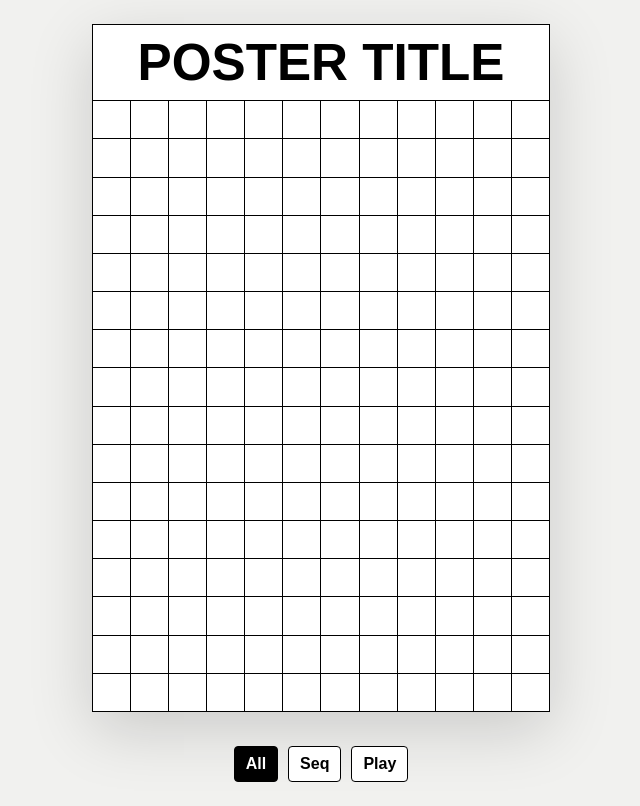
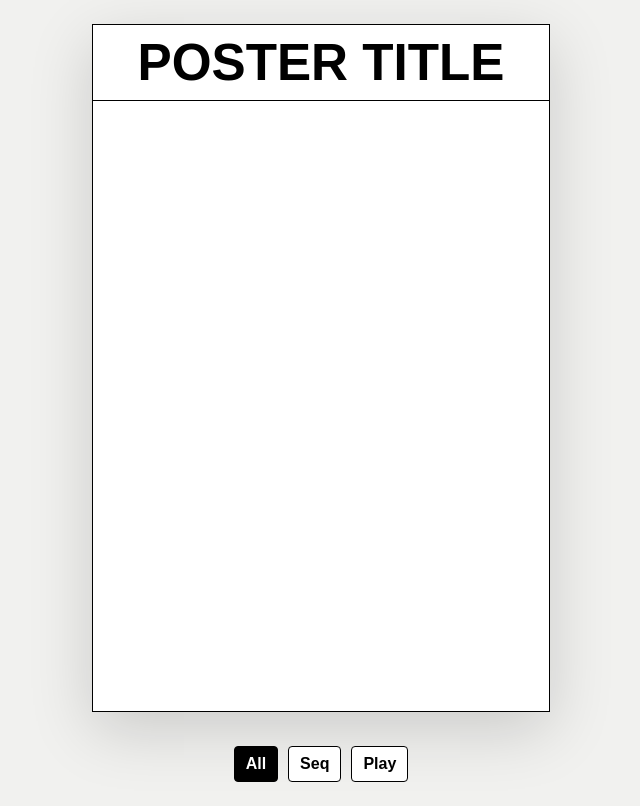
Before and after one commit to JohnPhamous/scribbles-poster, a Next.js app: page / in a window 1280 px wide. Shown: the whole page, without its empty margins (319-959 px from the left). Built offline with nearby package versions, Linux system fonts and the light colour scheme.

Commit message:
Remove cell grid lines

```diff
--- a/src/app/globals.css
+++ b/src/app/globals.css
@@ -70,9 +70,9 @@ button {
 
 .posterGrid {
   align-self: center;
-  background: #000;
+  background: #fff;
   display: grid;
-  gap: 1px;
+  gap: 0;
   grid-template-columns: repeat(var(--columns), 1fr);
   grid-template-rows: repeat(var(--rows), 1fr);
   height: var(--grid-height-percent);
@@ -86,7 +86,7 @@ button {
   appearance: none;
   background: #fff;
   border: 0;
-  cursor: crosshair;
+  cursor: pointer;
   display: block;
   min-height: 0;
   min-width: 0;
@@ -94,16 +94,31 @@ button {
   padding: 0;
   position: relative;
   touch-action: manipulation;
-  transition: box-shadow 160ms ease, background 160ms ease;
 }
 
-.cell:hover {
-  box-shadow: inset 0 0 0 3px #000;
-  z-index: 2;
+.cell::after {
+  background: rgba(0, 0, 0, 0.08);
+  content: "";
+  inset: 0;
+  opacity: 0;
+  pointer-events: none;
+  position: absolute;
+  transition: opacity 140ms ease;
+  z-index: 1;
+}
+
+.cell:hover::after,
+.cell:focus-visible::after {
+  opacity: 1;
 }
 
 .cell.held {
   cursor: not-allowed;
+}
+
+.cell.held:hover::after,
+.cell.held:focus-visible::after {
+  opacity: 0;
 }
 
 .drawingCanvas {
@@ -123,6 +138,7 @@ button {
   line-height: 1;
   padding: 6px 8px;
   position: absolute;
+  z-index: 2;
   top: 50%;
   transform: translate(-50%, -50%);
 }
@@ -242,6 +258,7 @@ button {
 
 .editorCanvas,
 .editorCanvasWrap .drawingCanvas {
+  cursor: crosshair;
   display: block;
   height: 100%;
   touch-action: none;
--- a/src/components/poster-app.tsx
+++ b/src/components/poster-app.tsx
@@ -414,15 +414,12 @@ export function PosterApp() {
     const cellPx = config.cellSizeIn * scale;
     const xStart = config.gridOffsetXIn * scale;
     const yStart = (config.titleHeightIn + config.gridOffsetYIn) * scale;
-    ctx.strokeStyle = "#000";
-    ctx.lineWidth = Math.max(1, Math.round(scale / 96));
     for (const id of cellIds) {
       const index = cellIds.indexOf(id);
       const col = index % config.columns;
       const row = Math.floor(index / config.columns);
       const x = xStart + col * cellPx;
       const y = yStart + row * cellPx;
-      ctx.strokeRect(x, y, cellPx, cellPx);
       const drawing = drawingsById.get(id);
       if (!drawing) continue;
       ctx.save();
```
